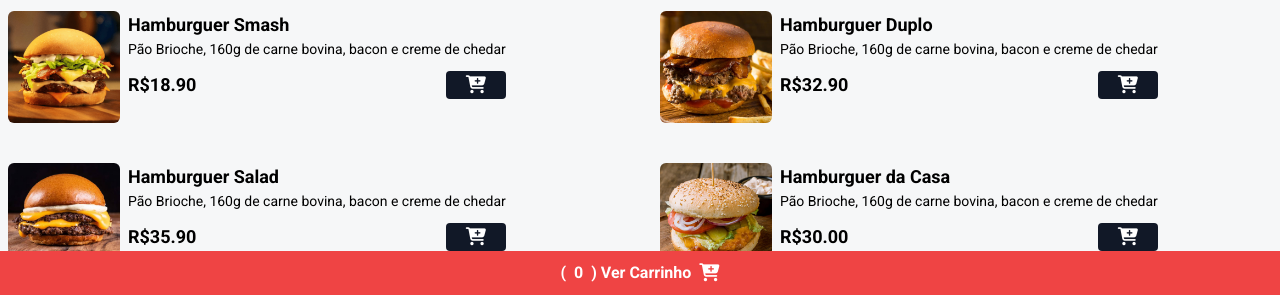
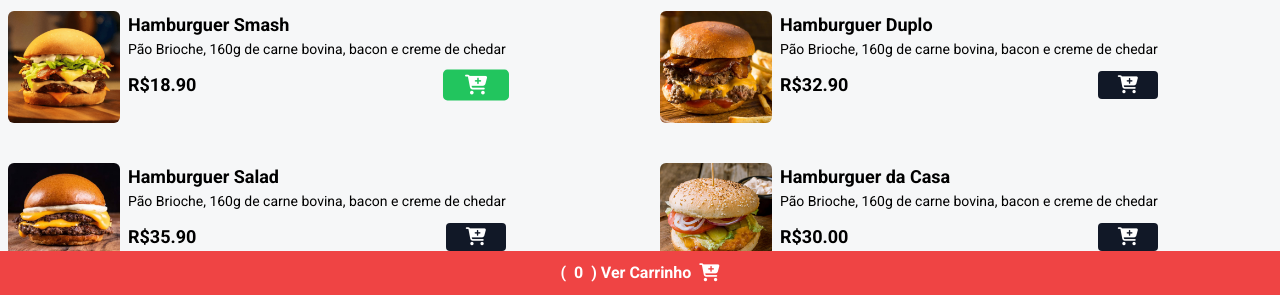
Before and after one commit to devBSousa/cardapiodigital, a website: page index.html in a window 1280 px wide. In both pictures the pointer is over the button 475 px from the left and 590 px from the top of the page. Shown: the part 505-800 px from the top of the page. Drawn offline with nearby package versions, Linux system fonts and the light colour scheme.

Commit message:
Update style.css

```diff
--- a/styles/style.css
+++ b/styles/style.css
@@ -4,6 +4,15 @@
 
 body {
     background-color: #F6F7F8;
+}
+
+.add-to-cart-btn{
+    transition: transform 0.3s ease;
+}
+
+.add-to-cart-btn:hover{
+    background-color: #22c55e;
+    transform: scale(1.1);
 }
 
 @media screen and (max-width: 450px) {
```
